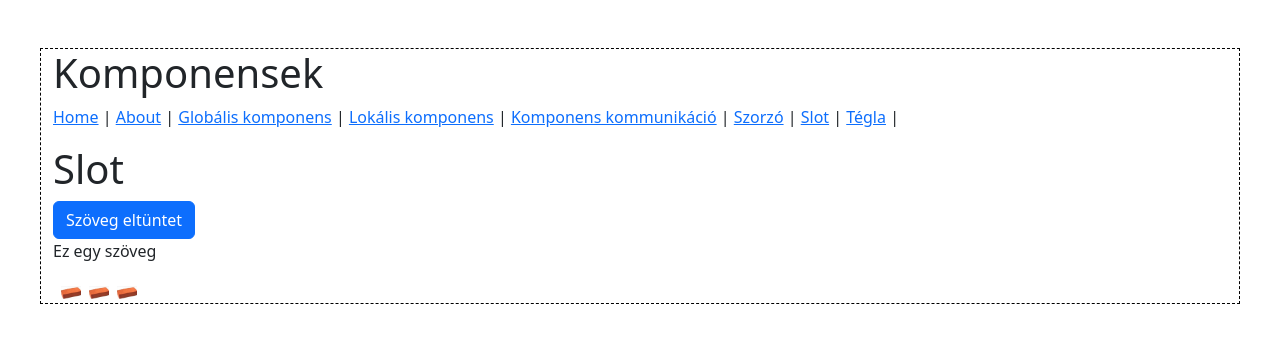
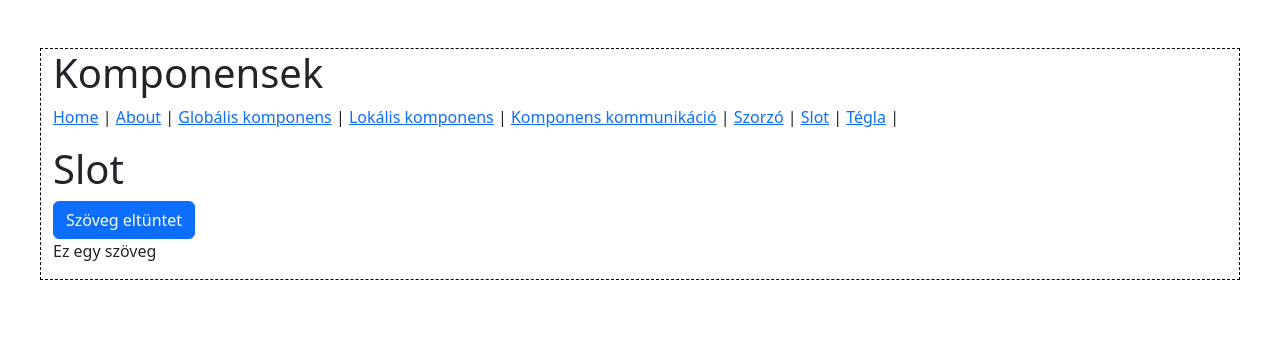
Before and after one commit to kovacsnandor/vuejsalapok, a Vue app: page /slot in a window 1280 px wide. Shown: the top 342 px of the page. Built offline with nearby package versions, Linux system fonts and the light colour scheme.

Commit message:
téglák kivétele

```diff
--- a/src/views/SlotsView.vue
+++ b/src/views/SlotsView.vue
@@ -33,13 +33,6 @@
         <i class="bi bi-magic"></i>
       </div>
     </ModalYesNo>
-    <img
-      class="ms-2"
-      style="width:20px"
-      v-for="(tegla,index) in teglak"
-      :key="index"
-      :src="`pictures/${tegla}`"
-      alt=""/>
   </div>
 </template>
 
```
